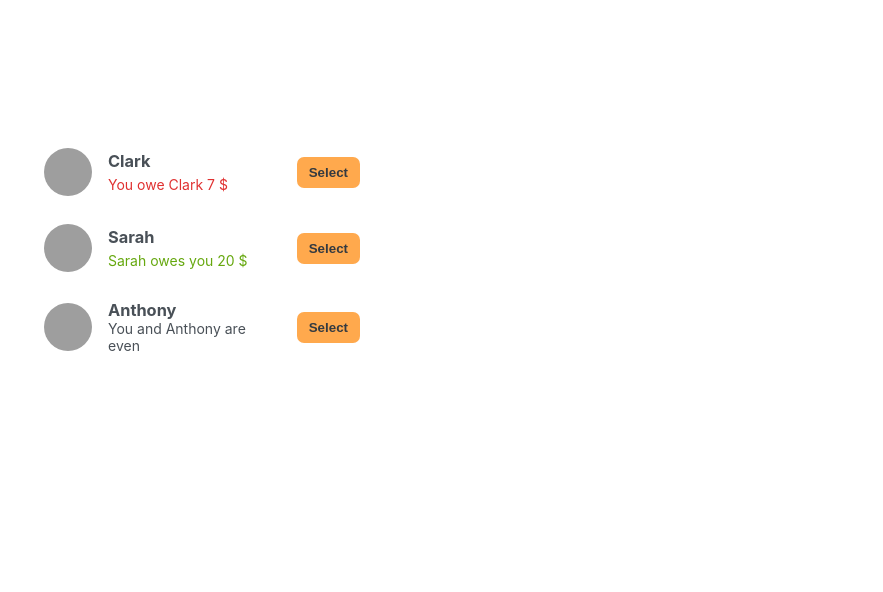
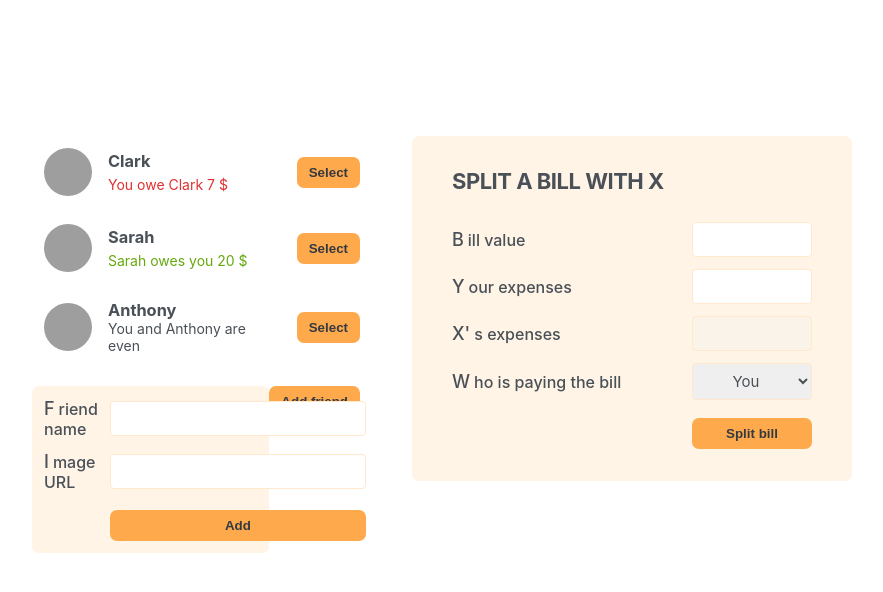
Before and after one commit to duylesales/ReactBasic-Eat-N-Split-Intruct-By-JonasSchmedtnann-Udemy, a React (Create React App) app: page / in a window 1280 px wide. Shown: the top 592 px of the page, without its empty margins (198-1081 px from the left). Built offline with nearby package versions, Linux system fonts and the light colour scheme; grey boxes are pictures that could not be loaded.

Commit message:
Form and Display New Friend Form

```diff
--- a/src/App.js
+++ b/src/App.js
@@ -24,7 +24,10 @@
     <div className="app">
       <div className="sidebar">
         <FriendList />
+        <Button>Add friend</Button>
+        <FormAddFriend />
       </div>
+      <FormSplitBill />
     </div>
   );
 }
@@ -58,7 +61,50 @@
       )}
       {friend.balance === 0 && <p>You and {friend.name} are even </p>}
 
-      <button className="button">Select</button>
+      <Button>Select</Button>
     </li>
   );
 }
+
+function Button({ children }) {
+  return <button className="button">{children}</button>;
+}
+
+function FormAddFriend() {
+  return (
+    <form className="form-add-friend">
+      <label>Friend name</label>
+      <input type="text" />
+
+      <label>Image URL</label>
+      <input type="text" />
+
+      <Button>Add</Button>
+    </form>
+  );
+}
+
+function FormSplitBill() {
+  return (
+    <form className="form-split-bill">
+      <h2>Split a bill with X</h2>
+
+      <label>Bill value</label>
+      <input type="text" />
+
+      <label>Your expenses</label>
+      <input type="text" />
+
+      <label>X's expenses</label>
+      <input type="text" disabled />
+
+      <label>Who is paying the bill</label>
+      <select>
+        <option value="user">You</option>
+        <option value="friend"></option>
+      </select>
+
+      <Button>Split bill</Button>
+    </form>
+  );
+}
```
